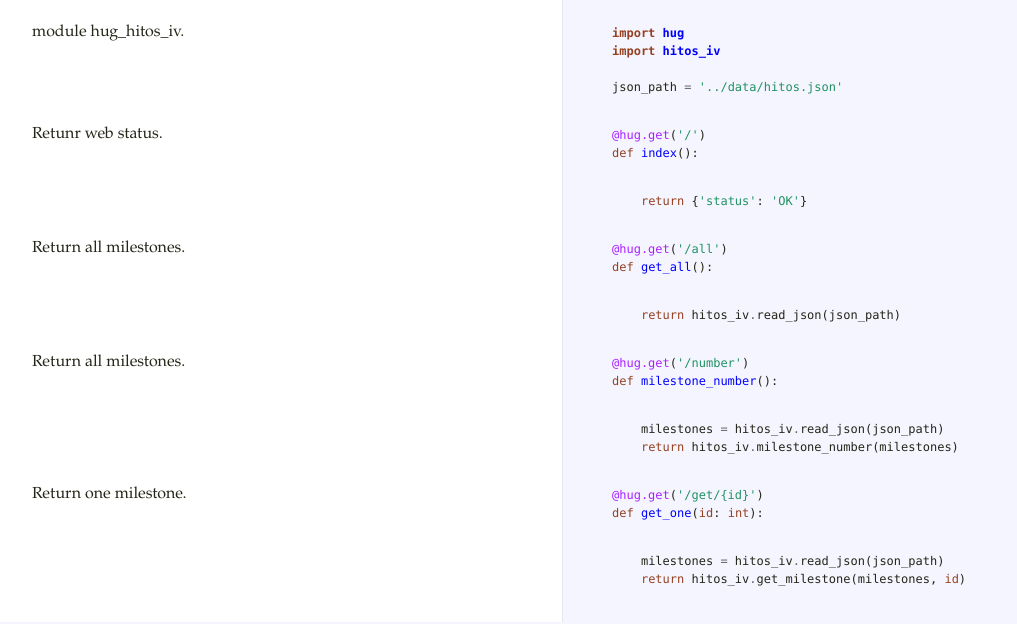
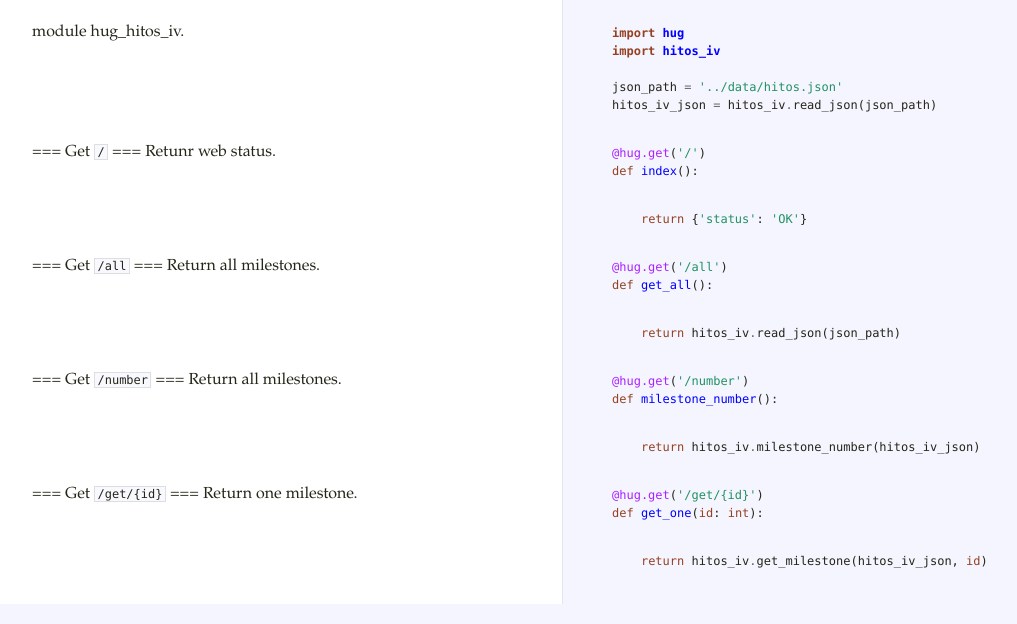
Before and after one commit to lulivi/hitos-iv, a plain HTML site: page docs/hug_hitos_iv.html in a window 1280 px wide. Shown: the part 80-704 px from the top of the page, without its empty margins (18-1035 px from the left). Drawn offline with Linux system fonts and the light colour scheme.

Commit message:
Updated documentation

```diff
--- a/docs/hug_hitos_iv.html
+++ b/docs/hug_hitos_iv.html
@@ -23,7 +23,8 @@
       <div class="highlight"><pre><span></span><span class="kn">import</span> <span class="nn">hug</span>
 <span class="kn">import</span> <span class="nn">hitos_iv</span>
 
-<span class="n">json_path</span> <span class="o">=</span> <span class="s1">&#39;../data/hitos.json&#39;</span></pre></div>
+<span class="n">json_path</span> <span class="o">=</span> <span class="s1">&#39;../data/hitos.json&#39;</span>
+<span class="n">hitos_iv_json</span> <span class="o">=</span> <span class="n">hitos_iv</span><span class="o">.</span><span class="n">read_json</span><span class="p">(</span><span class="n">json_path</span><span class="p">)</span></pre></div>
     </div>
   </div>
   <div class='clearall'></div>
@@ -32,7 +33,8 @@
       <div class='octowrap'>
         <a class='octothorpe' href='#section-1'>#</a>
       </div>
-      <p>Retunr web status.</p>
+      <p>=== Get <code>/</code> ===
+Retunr web status.</p>
     </div>
     <div class='code'>
       <div class="highlight"><pre><span class="nd">@hug.get</span><span class="p">(</span><span class="s1">&#39;/&#39;</span><span class="p">)</span>
@@ -57,7 +59,8 @@
       <div class='octowrap'>
         <a class='octothorpe' href='#section-3'>#</a>
       </div>
-      <p>Return all milestones.</p>
+      <p>=== Get <code>/all</code> ===
+Return all milestones.</p>
     </div>
     <div class='code'>
       <div class="highlight"><pre><span class="nd">@hug.get</span><span class="p">(</span><span class="s1">&#39;/all&#39;</span><span class="p">)</span>
@@ -82,7 +85,8 @@
       <div class='octowrap'>
         <a class='octothorpe' href='#section-5'>#</a>
       </div>
-      <p>Return all milestones.</p>
+      <p>=== Get <code>/number</code> ===
+Return all milestones.</p>
     </div>
     <div class='code'>
       <div class="highlight"><pre><span class="nd">@hug.get</span><span class="p">(</span><span class="s1">&#39;/number&#39;</span><span class="p">)</span>
@@ -98,8 +102,7 @@
 
     </div>
     <div class='code'>
-      <div class="highlight"><pre>    <span class="n">milestones</span> <span class="o">=</span> <span class="n">hitos_iv</span><span class="o">.</span><span class="n">read_json</span><span class="p">(</span><span class="n">json_path</span><span class="p">)</span>
-    <span class="k">return</span> <span class="n">hitos_iv</span><span class="o">.</span><span class="n">milestone_number</span><span class="p">(</span><span class="n">milestones</span><span class="p">)</span></pre></div>
+      <div class="highlight"><pre>    <span class="k">return</span> <span class="n">hitos_iv</span><span class="o">.</span><span class="n">milestone_number</span><span class="p">(</span><span class="n">hitos_iv_json</span><span class="p">)</span></pre></div>
     </div>
   </div>
   <div class='clearall'></div>
@@ -108,7 +111,8 @@
       <div class='octowrap'>
         <a class='octothorpe' href='#section-7'>#</a>
       </div>
-      <p>Return one milestone.</p>
+      <p>=== Get <code>/get/{id}</code> ===
+Return one milestone.</p>
     </div>
     <div class='code'>
       <div class="highlight"><pre><span class="nd">@hug.get</span><span class="p">(</span><span class="s1">&#39;/get/{id}&#39;</span><span class="p">)</span>
@@ -124,8 +128,7 @@
 
     </div>
     <div class='code'>
-      <div class="highlight"><pre>    <span class="n">milestones</span> <span class="o">=</span> <span class="n">hitos_iv</span><span class="o">.</span><span class="n">read_json</span><span class="p">(</span><span class="n">json_path</span><span class="p">)</span>
-    <span class="k">return</span> <span class="n">hitos_iv</span><span class="o">.</span><span class="n">get_milestone</span><span class="p">(</span><span class="n">milestones</span><span class="p">,</span> <span class="nb">id</span><span class="p">)</span>
+      <div class="highlight"><pre>    <span class="k">return</span> <span class="n">hitos_iv</span><span class="o">.</span><span class="n">get_milestone</span><span class="p">(</span><span class="n">hitos_iv_json</span><span class="p">,</span> <span class="nb">id</span><span class="p">)</span>
 
 </pre></div>
     </div>
```
Also changed, not shown: docs/test_hug_hitos_iv.html (+5 -4 lines).
